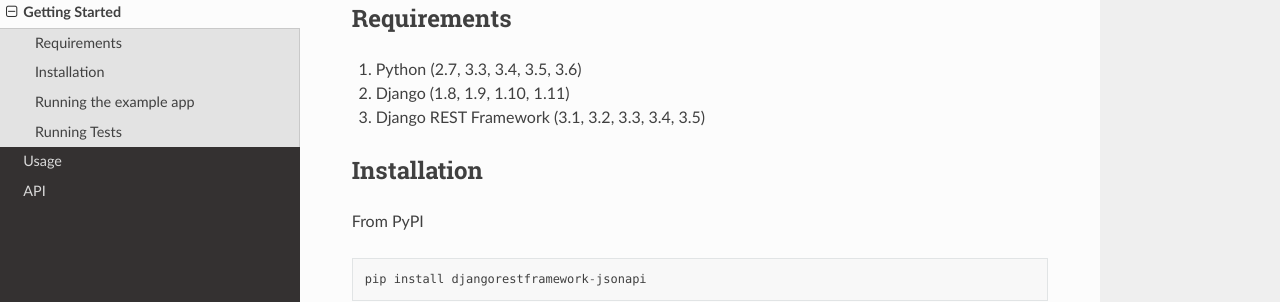
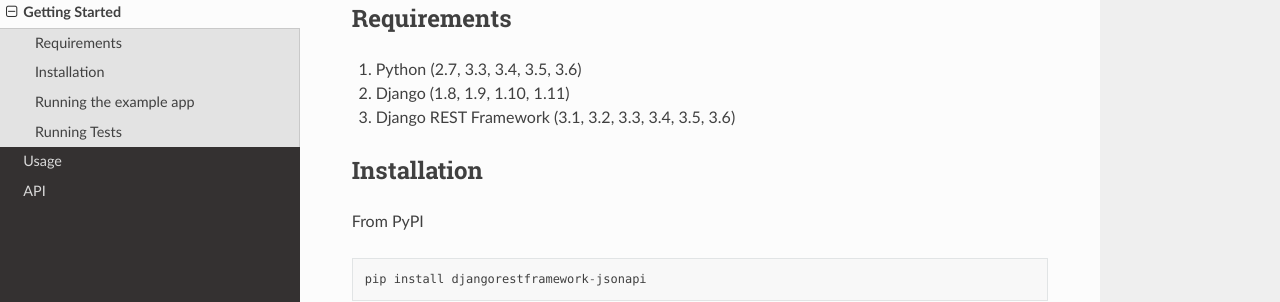
Before and after one commit to django-json-api/django-rest-framework-json-api, a Sphinx documentation site: the page built from docs/getting-started.md, in a window 1280 px wide and 900 px high, scrolled down 879 px. Shown: the part 150-452 px from the top of the window. Built offline with Sphinx 7.4.7 and the Read the Docs theme 2.0.0, drawn with Linux system fonts in a browser that asks for light colours.

```diff
--- a/README.rst
+++ b/README.rst
@@ -74,7 +74,7 @@ Requirements
 
 1. Python (2.7, 3.3, 3.4, 3.5, 3.6)
 2. Django (1.8, 1.9, 1.10, 1.11)
-3. Django REST Framework (3.1, 3.2, 3.3, 3.4, 3.5)
+3. Django REST Framework (3.1, 3.2, 3.3, 3.4, 3.5, 3.6)
 
 ------------
 Installation
--- a/docs/getting-started.md
+++ b/docs/getting-started.md
@@ -53,7 +53,7 @@ like the following:
 
 1. Python (2.7, 3.3, 3.4, 3.5, 3.6)
 2. Django (1.8, 1.9, 1.10, 1.11)
-3. Django REST Framework (3.1, 3.2, 3.3, 3.4, 3.5)
+3. Django REST Framework (3.1, 3.2, 3.3, 3.4, 3.5, 3.6)
 
 ## Installation
 
--- a/setup.py
+++ b/setup.py
@@ -72,7 +72,7 @@ setup(
     version=get_version('rest_framework_json_api'),
     url='https://github.com/django-json-api/django-rest-framework-json-api',
     license='MIT',
-    description='A Django REST framework API adapter for the json-api spec.',
+    description='A Django REST framework API adapter for the JSON API spec.',
     long_description=read('README.rst'),
     author='Jerel Unruh',
     author_email='',
@@ -92,6 +92,7 @@ setup(
         'Programming Language :: Python :: 3.3',
         'Programming Language :: Python :: 3.4',
         'Programming Language :: Python :: 3.5',
+        'Programming Language :: Python :: 3.6',
         'Topic :: Internet :: WWW/HTTP',
         'Topic :: Software Development :: Libraries :: Application Frameworks',
         'Topic :: Software Development :: Libraries :: Python Modules',
```
Also changed, not shown: CHANGELOG.md (+2 -0 lines), .travis.yml.
